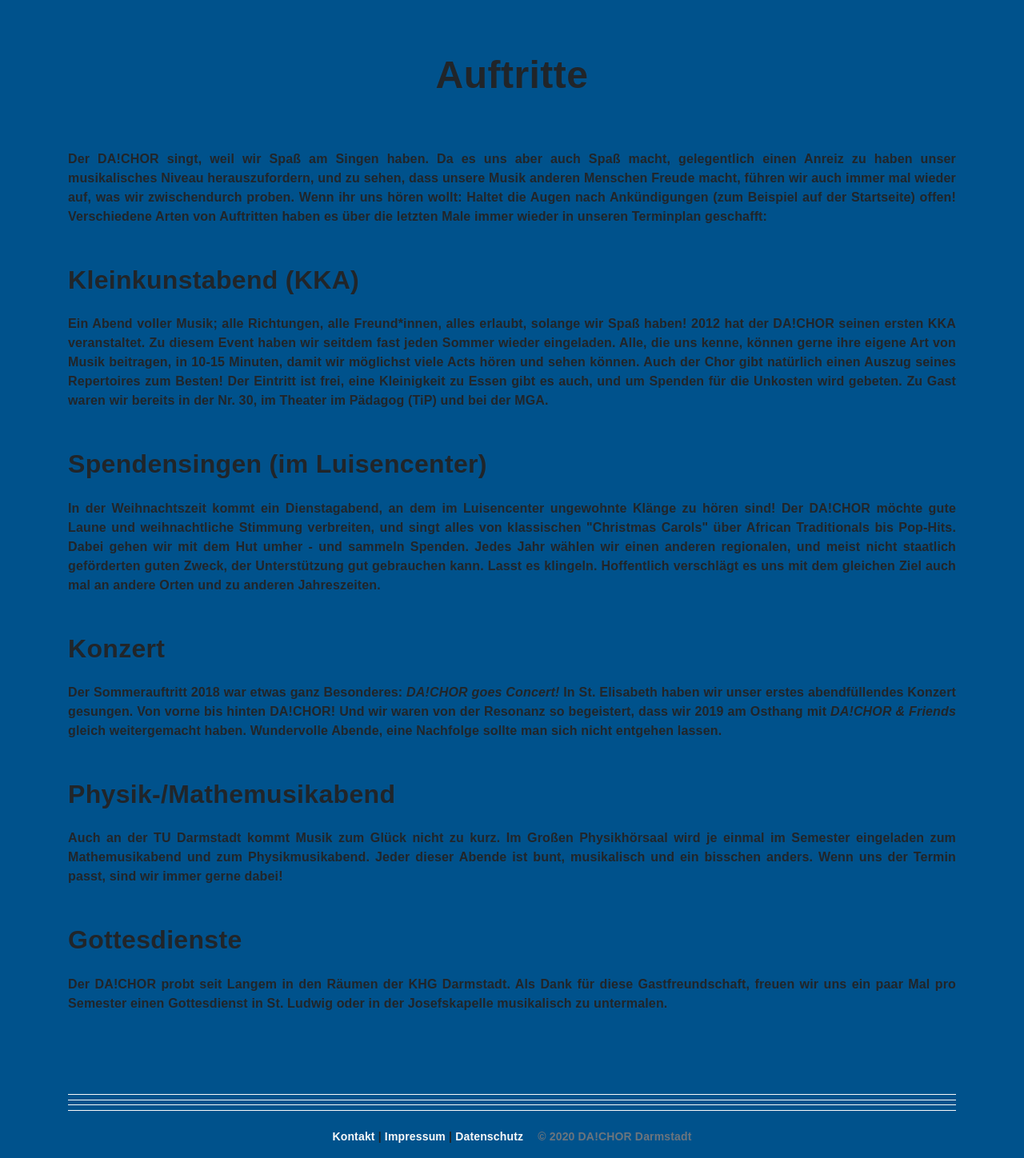
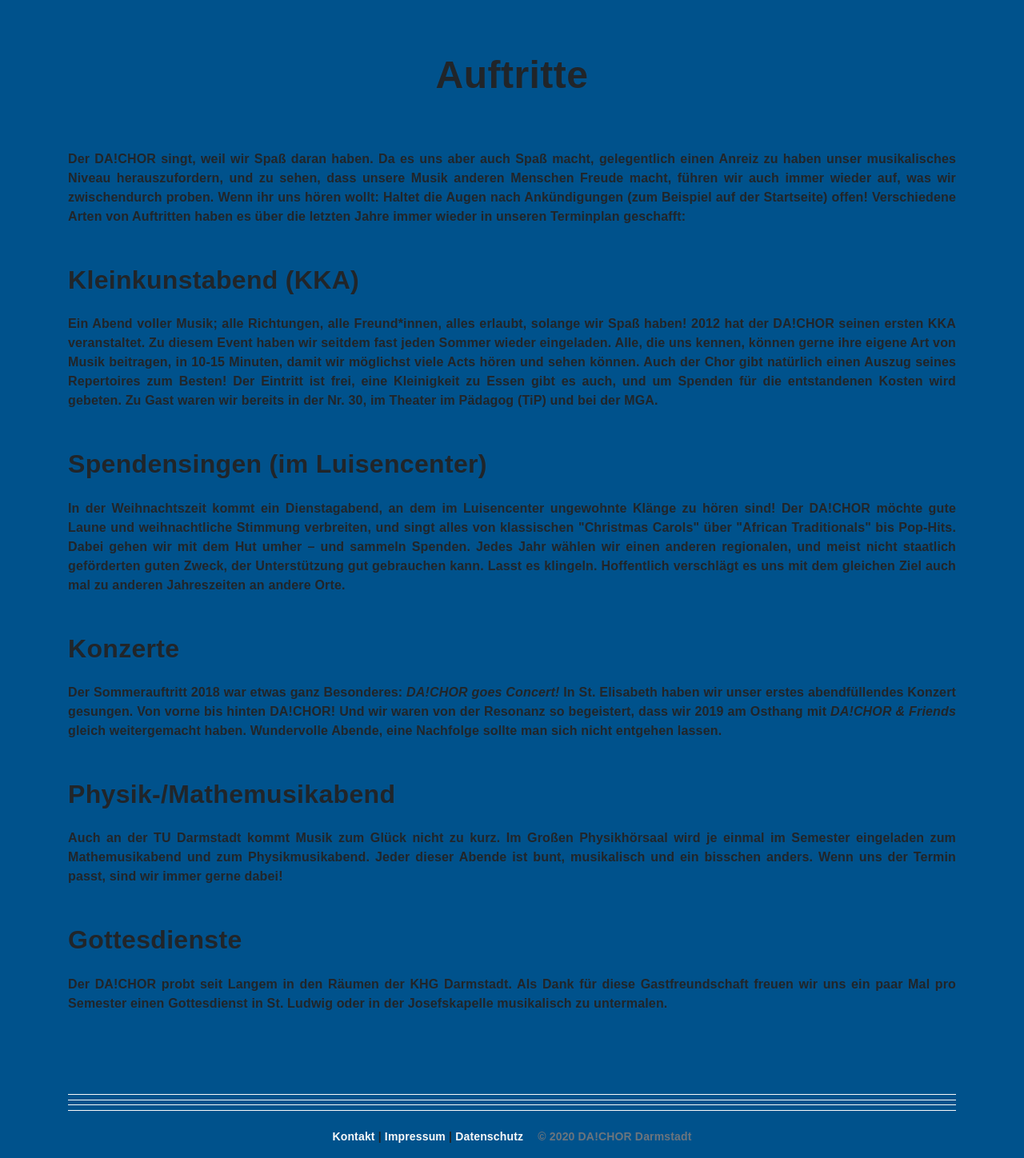
Before and after one commit to geislern/DACHOR-Website, a Django app: page /auftritte/ in a window 1280 px wide. Shown: the part 269-1717 px from the top of the page at 80% size. Run offline with Django 3.2, Linux system fonts and the light colour scheme; some libraries are stand-ins or nearby versions; some web fonts are replaced.

Commit message:
minor style and spelling fixes

```diff
--- a/dachor_website/templates/dachor_website/events.html
+++ b/dachor_website/templates/dachor_website/events.html
@@ -4,30 +4,30 @@
 
     <h1>Auftritte</h1>
 
-    <p>Der DA!CHOR singt, weil wir Spaß am Singen haben. Da es uns aber auch Spaß macht, gelegentlich einen Anreiz zu
+    <p>Der DA!CHOR singt, weil wir Spaß daran haben. Da es uns aber auch Spaß macht, gelegentlich einen Anreiz zu
         haben unser musikalisches Niveau herauszufordern, und zu sehen, dass unsere Musik anderen Menschen Freude macht,
-        führen wir auch immer mal wieder auf, was wir zwischendurch proben. Wenn ihr uns hören wollt: Haltet die Augen
+        führen wir auch immer wieder auf, was wir zwischendurch proben. Wenn ihr uns hören wollt: Haltet die Augen
         nach Ankündigungen (zum Beispiel auf der Startseite) offen! Verschiedene Arten von Auftritten haben es
-        über die letzten Male immer wieder in unseren Terminplan geschafft:</p>
+        über die letzten Jahre immer wieder in unseren Terminplan geschafft:</p>
 
     <h3>Kleinkunstabend (KKA)</h3>
     <p>Ein Abend voller Musik; alle Richtungen, alle Freund*innen, alles erlaubt, solange wir Spaß haben! 2012 hat der
         DA!CHOR seinen ersten KKA veranstaltet. Zu diesem Event haben wir seitdem fast jeden Sommer wieder eingeladen.
-        Alle, die uns kenne, können gerne ihre eigene Art von Musik beitragen, in 10-15 Minuten, damit wir möglichst
+        Alle, die uns kennen, können gerne ihre eigene Art von Musik beitragen, in 10-15 Minuten, damit wir möglichst
         viele Acts hören und sehen können. Auch der Chor gibt natürlich einen Auszug seines Repertoires zum Besten! Der
-        Eintritt ist frei, eine Kleinigkeit zu Essen gibt es auch, und um Spenden für die Unkosten wird gebeten. Zu Gast
-        waren wir bereits in der Nr. 30, im Theater im Pädagog (TiP) und bei der MGA.</p>
+        Eintritt ist frei, eine Kleinigkeit zu Essen gibt es auch, und um Spenden für die entstandenen Kosten wird
+        gebeten. Zu Gast waren wir bereits in der Nr. 30, im Theater im Pädagog (TiP) und bei der MGA.</p>
 
 
     <h3>Spendensingen (im Luisencenter)</h3>
     <p>In der Weihnachtszeit kommt ein Dienstagabend, an dem im Luisencenter ungewohnte Klänge zu hören sind! Der
         DA!CHOR möchte gute Laune und weihnachtliche Stimmung verbreiten, und singt alles von klassischen "Christmas
-        Carols" über African Traditionals bis Pop-Hits. Dabei gehen wir mit dem Hut umher - und sammeln Spenden. Jedes
+        Carols" über "African Traditionals" bis Pop-Hits. Dabei gehen wir mit dem Hut umher – und sammeln Spenden. Jedes
         Jahr wählen wir einen anderen regionalen, und meist nicht staatlich geförderten guten Zweck, der Unterstützung
-        gut gebrauchen kann. Lasst es klingeln. Hoffentlich verschlägt es uns mit dem gleichen Ziel auch mal an andere
-        Orten und zu anderen Jahreszeiten.</p>
+        gut gebrauchen kann. Lasst es klingeln. Hoffentlich verschlägt es uns mit dem gleichen Ziel auch mal zu anderen
+        Jahreszeiten an andere Orte.</p>
 
-    <h3>Konzert</h3>
+    <h3>Konzerte</h3>
     <p>Der Sommerauftritt 2018 war etwas ganz Besonderes: <i>DA!CHOR goes Concert!</i> In St. Elisabeth haben wir unser
         erstes abendfüllendes Konzert gesungen. Von vorne bis hinten DA!CHOR! Und wir waren von der Resonanz so
         begeistert, dass wir 2019 am Osthang mit <i>DA!CHOR &amp; Friends</i> gleich weitergemacht haben. Wundervolle
@@ -39,7 +39,7 @@
         bisschen anders. Wenn uns der Termin passt, sind wir immer gerne dabei!</p>
 
     <h3>Gottesdienste</h3>
-    <p>Der DA!CHOR probt seit Langem in den Räumen der KHG Darmstadt. Als Dank für diese Gastfreundschaft, freuen wir
+    <p>Der DA!CHOR probt seit Langem in den Räumen der KHG Darmstadt. Als Dank für diese Gastfreundschaft freuen wir
         uns ein paar Mal pro Semester einen Gottesdienst in St. Ludwig oder in der Josefskapelle musikalisch zu
         untermalen.</p>
 
```
Also changed, not shown: dachor_website/templates/dachor_website/about.html (+5 -5 lines).
